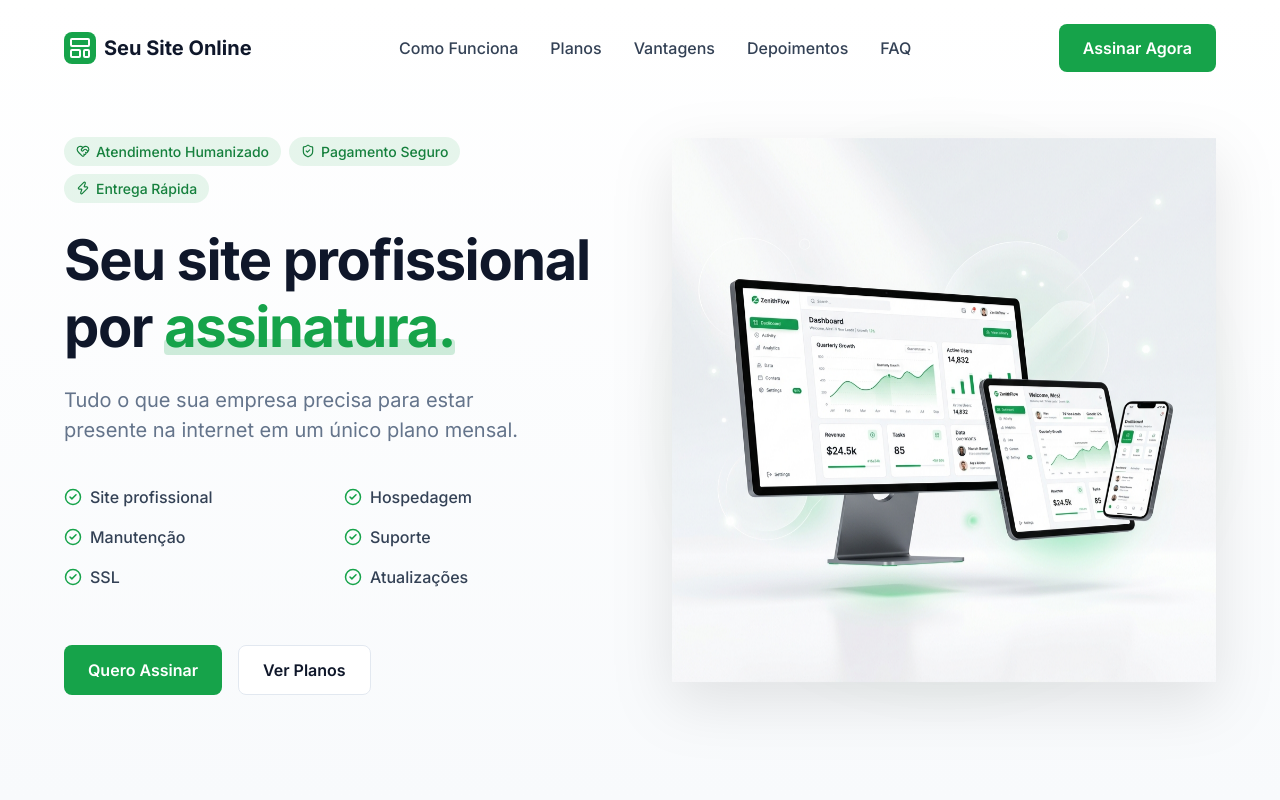
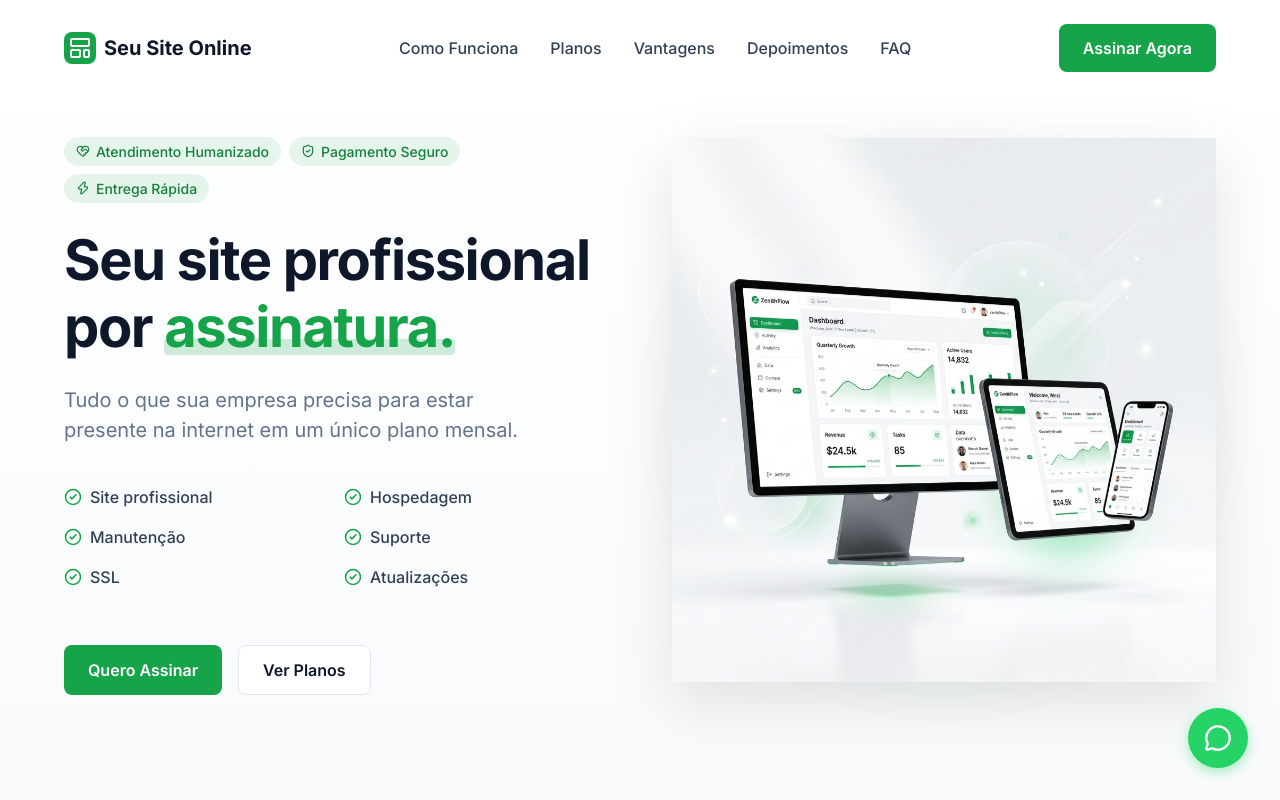
Before and after one commit to Mecky59/seusiteonline, a React (Vite) app: page / in a window 1280 px wide. Shown: the top 800 px of the page. Built offline with nearby package versions, Linux system fonts and the light colour scheme; no server answers.

Commit message:
feat: redirect assinar to planos and add floating whatsapp btn

```diff
--- a/src/App.jsx
+++ b/src/App.jsx
@@ -10,6 +10,7 @@ import Testimonials from './components/Testimonials';
 import FAQ from './components/FAQ';
 import FinalCTA from './components/FinalCTA';
 import Footer from './components/Footer';
+import WhatsAppButton from './components/WhatsAppButton';
 
 function App() {
   const [selectedPlanId, setSelectedPlanId] = useState('profissional');
@@ -68,6 +69,7 @@ function App() {
         <FAQ />
         <FinalCTA />
       </main>
+      <WhatsAppButton />
       <Footer />
     </>
   );
--- a/src/components/FinalCTA.jsx
+++ b/src/components/FinalCTA.jsx
@@ -10,7 +10,7 @@ export default function FinalCTA() {
           <p className={styles.text}>
             Assine agora e deixe toda a parte técnica conosco enquanto você cuida do crescimento do seu negócio.
           </p>
-          <a href="#monte-sua-assinatura" className={`btn-primary ${styles.btn}`}>
+          <a href="#planos" className={`btn-primary ${styles.btn}`}>
             Quero Meu Site <ArrowRight size={20} />
           </a>
         </div>
--- a/src/components/Header.jsx
+++ b/src/components/Header.jsx
@@ -31,7 +31,7 @@ export default function Header() {
         </nav>
 
         <div className={styles.actions}>
-          <a href="#assinar" className="btn-primary">Assinar Agora</a>
+          <a href="#planos" className="btn-primary">Assinar Agora</a>
           <button className={styles.mobileToggle} onClick={() => setIsMobileMenuOpen(!isMobileMenuOpen)}>
             {isMobileMenuOpen ? <X /> : <Menu />}
           </button>
--- a/src/components/Hero.jsx
+++ b/src/components/Hero.jsx
@@ -36,7 +36,7 @@ export default function Hero() {
           </ul>
 
           <div className={`${styles.actions} animate-fade-in delay-300`}>
-            <a href="#assinar" className="btn-primary">Quero Assinar</a>
+            <a href="#planos" className="btn-primary">Quero Assinar</a>
             <a href="#planos" className="btn-secondary">Ver Planos</a>
           </div>
         </div>
--- /dev/null
+++ b/src/components/WhatsAppButton.jsx
@@ -0,0 +1,22 @@
+import { MessageCircle } from 'lucide-react';
+import styles from './WhatsAppButton.module.css';
+
+export default function WhatsAppButton() {
+  // Substitua pelo número real do WhatsApp
+  const whatsappNumber = "5511999999999";
+  const message = encodeURIComponent("Olá! Gostaria de falar com o desenvolvedor sobre o projeto Seu Site Online.");
+  const whatsappUrl = `https://wa.me/${whatsappNumber}?text=${message}`;
+
+  return (
+    <a
+      href={whatsappUrl}
+      target="_blank"
+      rel="noopener noreferrer"
+      className={styles.whatsappButton}
+      aria-label="Falar com Desenvolvedor no WhatsApp"
+    >
+      <MessageCircle size={28} />
+      <span className={styles.tooltip}>Falar com o Dev</span>
+    </a>
+  );
+}
--- /dev/null
+++ b/src/components/WhatsAppButton.module.css
@@ -0,0 +1,69 @@
+.whatsappButton {
+  position: fixed;
+  bottom: 2rem;
+  right: 2rem;
+  background-color: #25D366; /* Cor oficial do WhatsApp */
+  color: white;
+  width: 60px;
+  height: 60px;
+  border-radius: 50%;
+  display: flex;
+  align-items: center;
+  justify-content: center;
+  box-shadow: 0 4px 12px rgba(37, 211, 102, 0.4);
+  z-index: 100;
+  transition: transform 0.3s ease, box-shadow 0.3s ease;
+  text-decoration: none;
+}
+
+.whatsappButton:hover {
+  transform: translateY(-5px) scale(1.05);
+  box-shadow: 0 6px 16px rgba(37, 211, 102, 0.6);
+  color: white;
+}
+
+.tooltip {
+  position: absolute;
+  right: 75px;
+  background-color: var(--color-black);
+  color: white;
+  padding: 0.5rem 1rem;
+  border-radius: 8px;
+  font-size: 0.875rem;
+  font-weight: 500;
+  white-space: nowrap;
+  opacity: 0;
+  visibility: hidden;
+  transition: opacity 0.3s ease, visibility 0.3s ease;
+  pointer-events: none;
+}
+
+/* Triângulo do tooltip */
+.tooltip::after {
+  content: '';
+  position: absolute;
+  top: 50%;
+  right: -6px;
+  transform: translateY(-50%);
+  border-width: 6px 0 6px 6px;
+  border-style: solid;
+  border-color: transparent transparent transparent var(--color-black);
+}
+
+.whatsappButton:hover .tooltip {
+  opacity: 1;
+  visibility: visible;
+}
+
+@media (max-width: 768px) {
+  .whatsappButton {
+    bottom: 1.5rem;
+    right: 1.5rem;
+    width: 50px;
+    height: 50px;
+  }
+
+  .tooltip {
+    display: none;
+  }
+}
```
Also changed, not shown: supabase/.temp/linked-project.json (added).
